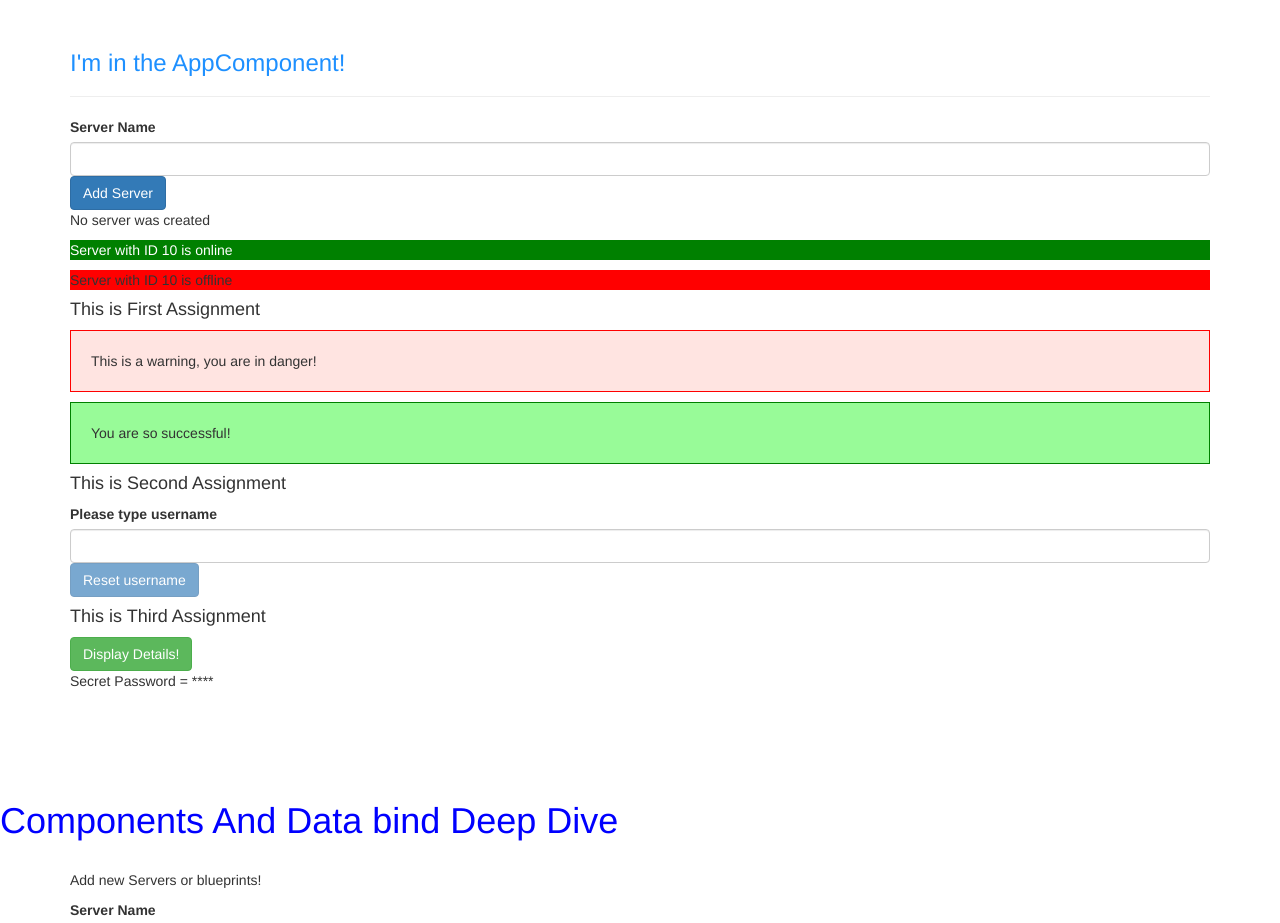
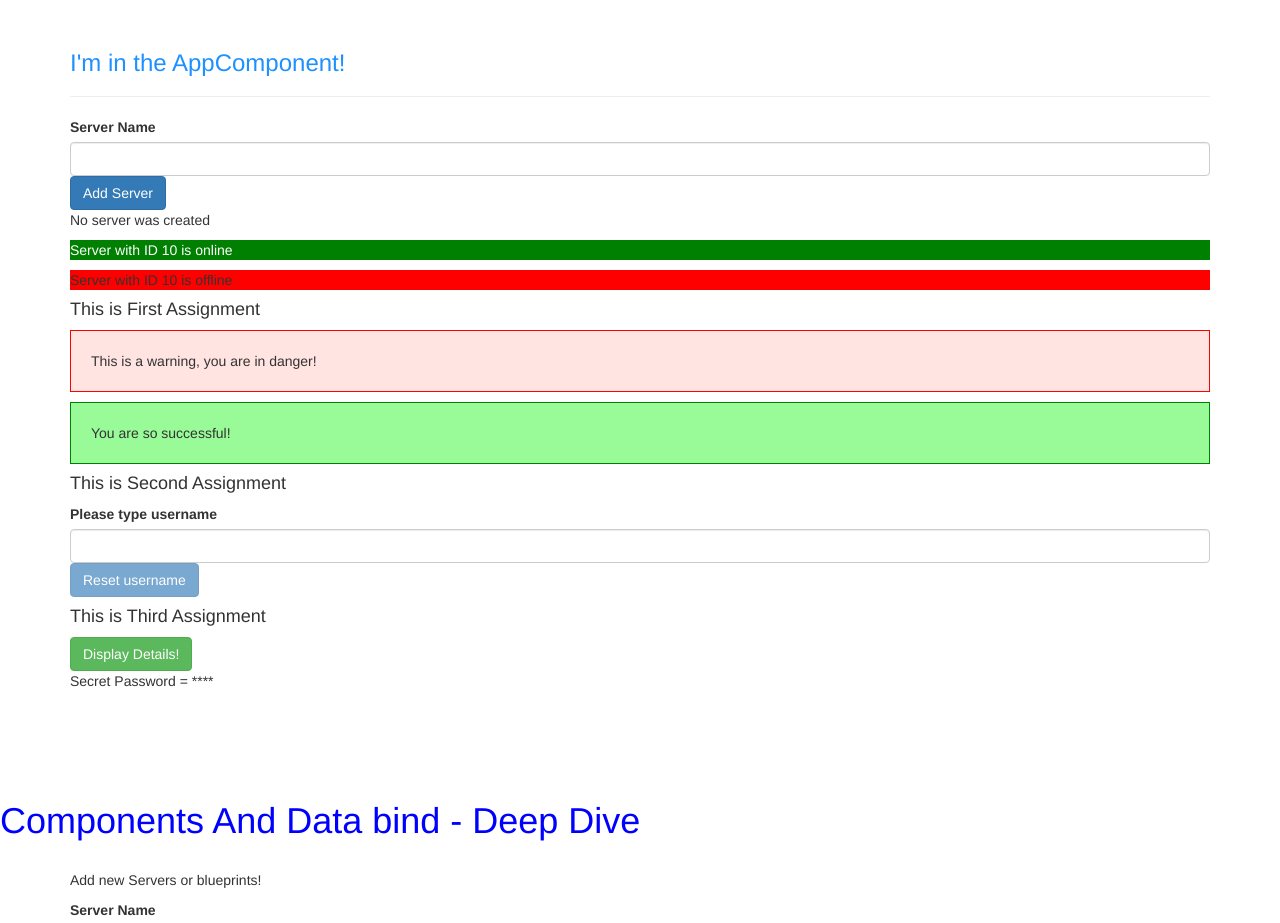
Before and after one commit to GangulyPriti/angular-application-001, an Angular app: page / in a window 1280 px wide. Shown: the top 923 px of the page. Built offline with nearby package versions, Linux system fonts and the light colour scheme.

Commit message:
Day 5/100

```diff
--- a/src/app/app.component.html
+++ b/src/app/app.component.html
@@ -17,7 +17,7 @@
     </div>
   </div>
 </div>
-<h1 style="color: blue">Components And Data bind Deep Dive</h1>
+<h1 style="color: blue">Components And Data bind - Deep Dive</h1>
 <div class="container">
   <app-cockpit
     (serverCreated)="onServerAdded($event)"
```
